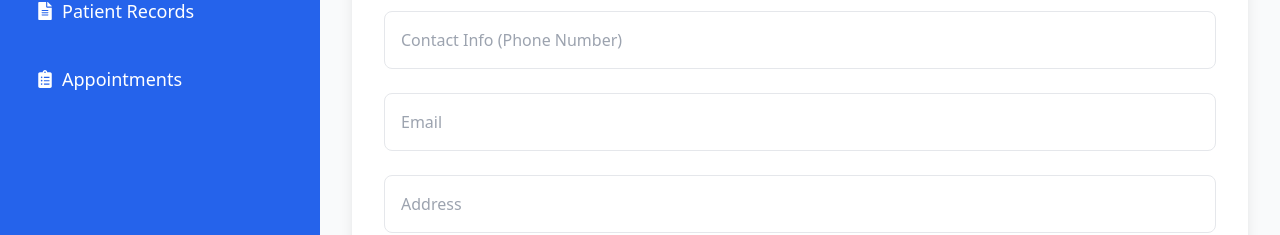
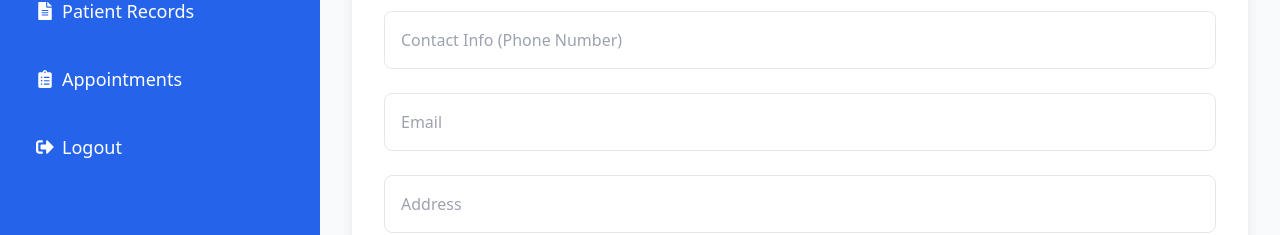
Before and after one commit to Abdishakur-Sharif/Afya-Mis-Project, a React (Vite) app: page /receptionist-dashboard in a window 1280 px wide. Shown: the part 191-426 px from the top of the page. Built offline with nearby package versions, Linux system fonts and the light colour scheme; no server answers; a web font is replaced by a local one.

Commit message:
Add a log out button to reception navigation bar

```diff
--- a/src/Components/ReceptionistNavigationBar.jsx
+++ b/src/Components/ReceptionistNavigationBar.jsx
@@ -1,7 +1,7 @@
 import React, { useState } from 'react';
-import { FaRegUser, FaCalendarAlt, FaFileAlt, FaClipboardList } from 'react-icons/fa';
+import { FaRegUser, FaCalendarAlt, FaFileAlt, FaClipboardList, FaSignOutAlt } from 'react-icons/fa';
 
-function NavigationBar({ onSelectSection }) {
+function NavigationBar({ onSelectSection, onLogout }) {
   // State to toggle mobile menu
   const [isMobileMenuOpen, setIsMobileMenuOpen] = useState(false);
 
@@ -40,6 +40,12 @@ function NavigationBar({ onSelectSection }) {
             className="w-full text-left p-3 rounded-lg text-lg hover:bg-blue-500 focus:outline-none transition duration-300 flex items-center">
             <FaClipboardList className="inline mr-2" /> Appointments
           </button>
+          {/* Logout button */}
+          <button
+            onClick={onLogout}
+            className="w-full text-left p-3 rounded-lg text-lg hover:bg-blue-500 focus:outline-none transition duration-300 flex items-center">
+            <FaSignOutAlt className="inline mr-2" /> Logout
+          </button>
         </div>
       )}
 
@@ -65,6 +71,12 @@ function NavigationBar({ onSelectSection }) {
           className="w-full text-left p-3 rounded-lg text-lg hover:bg-blue-500 focus:outline-none transition duration-300 flex items-center">
           <FaClipboardList className="inline mr-2" /> Appointments
         </button>
+        {/* Logout button */}
+        <button
+          onClick={onLogout}
+          className="w-full text-left p-3 rounded-lg text-lg hover:bg-blue-500 focus:outline-none transition duration-300 flex items-center">
+          <FaSignOutAlt className="inline mr-2" /> Logout
+        </button>
       </div>
     </nav>
   );
```
